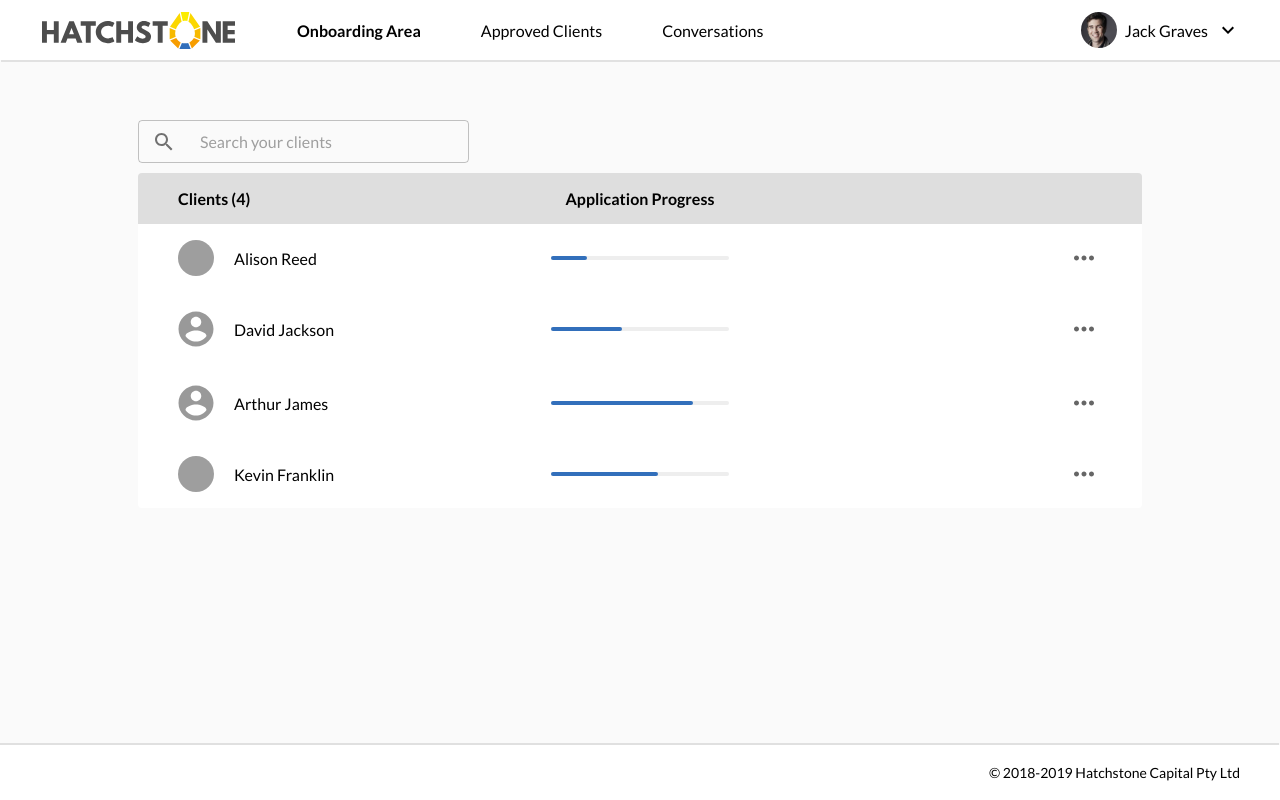
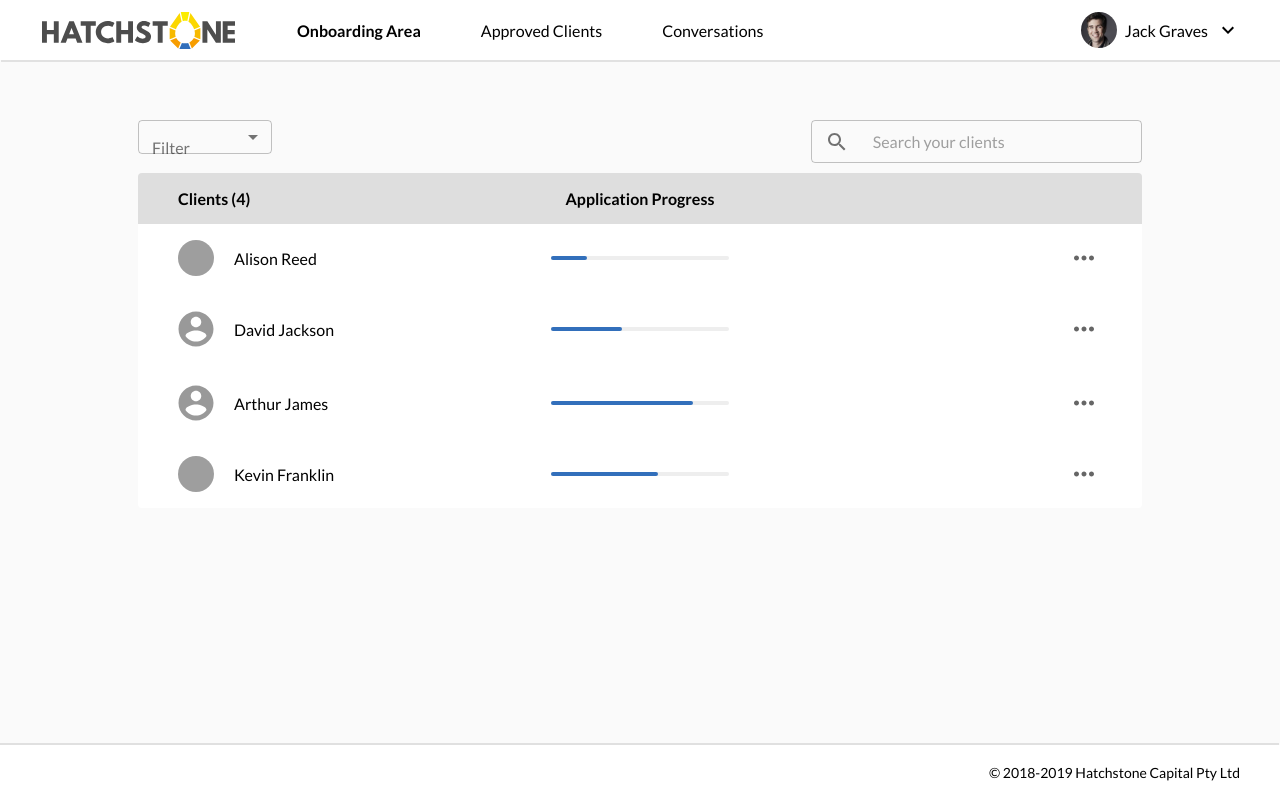
Before and after one commit to tomsmi321/hatchstone-frontend, a React (Create React App) app: page /onboarding-clients in a window 1280 px wide. Built offline with nearby package versions, Linux system fonts and the light colour scheme; grey boxes are pictures that could not be loaded.

Commit message:
added a filter select dropdown

```diff
--- a/src/components/OnboardingClients/ClientsTable.jsx
+++ b/src/components/OnboardingClients/ClientsTable.jsx
@@ -6,8 +6,6 @@ const Wrapper = styled.div`
   margin-top: 10px;
   text-align: left;
 `
-
-
 const WrapperHeader = styled.div`
   /* background-color: lightgreen; */
   padding: 16px 40px;
--- a/src/components/OnboardingClients/index.jsx
+++ b/src/components/OnboardingClients/index.jsx
@@ -2,15 +2,21 @@ import React from 'react';
 import styled from 'styled-components';
 import { SearchField } from 'uiKit/userInput/TextField'
 import ClientsTable from './ClientsTable'
+import { SimpleSelect} from '../../uiKit/SimpleSelect';
 
-const Container = styled.div`
+const Wrapper = styled.div`
   margin: 60px auto 0px auto;
   max-width: 1004px;
   text-align: center;
 `
 
-const SearchContainer = styled.div`
+const WrapperSearchField = styled.div`
   width: 33%;
+`
+
+const WrapperSearchAndFilterFields =styled.div`
+  display: flex;
+  justify-content: space-between;
 `
 
 const OnboardingClientsPage = () => {
@@ -49,18 +55,21 @@ const OnboardingClientsPage = () => {
       ]
 
     return (
-        <Container>
+        <Wrapper>
             { clients.length ? (
               <>
-                <SearchContainer>
-                  <SearchField placeholder="Search your clients" />
-                </SearchContainer>
+                <WrapperSearchAndFilterFields>
+                  <SimpleSelect />
+                  <WrapperSearchField>
+                    <SearchField placeholder="Search your clients" />
+                  </WrapperSearchField>
+                </WrapperSearchAndFilterFields>
                 <ClientsTable clients={clients} />
               </>
             ) : (
               <div>There are no approved clients</div>
             )}
-        </Container>
+        </Wrapper>
       )
 }
 
--- a/src/uiKit/SimpleSelect.jsx
+++ b/src/uiKit/SimpleSelect.jsx
@@ -4,11 +4,21 @@ import InputLabel from '@material-ui/core/InputLabel';
 import MenuItem from '@material-ui/core/MenuItem';
 import FormControl from '@material-ui/core/FormControl';
 import Select from '@material-ui/core/Select';
+import styled from 'styled-components';
+
+
+const StyledSelect = styled(Select)`
+  &&& {
+    height: 4.3vh;
+    width: 10.5vw;
+    font-size: 14px;
+  }
+`
 
 const useStyles = makeStyles(theme => ({
     formControl: {
-      margin: theme.spacing(1),
-      minWidth: 120,
+      // margin: theme.spacing(1),
+      // minWidth: 152,
     },
     selectEmpty: {
       marginTop: theme.spacing(2),
@@ -18,7 +28,7 @@ const useStyles = makeStyles(theme => ({
 
 export function SimpleSelect() {
     const classes = useStyles();
-    const [age, setAge] = React.useState('');
+    const [filter, setFilter] = React.useState('');
 
     const inputLabel = React.useRef(null);
     const [labelWidth, setLabelWidth] = React.useState(0);
@@ -27,30 +37,29 @@ export function SimpleSelect() {
     }, []);
 
     const handleChange = event => {
-      setAge(event.target.value);
+      setFilter(event.target.value);
     };
 
     return (
-        <div>
+      <div>
         <FormControl variant="outlined" className={classes.formControl}>
             <InputLabel ref={inputLabel} id="demo-simple-select-outlined-label">
-            Age
+            Filter
             </InputLabel>
-            <Select
+            <StyledSelect
             labelId="demo-simple-select-outlined-label"
             id="demo-simple-select-outlined"
-            value={age}
+            value={filter}
             onChange={handleChange}
             labelWidth={labelWidth}
+            labelHeight={100}
             >
             <MenuItem value="">
                 <em>None</em>
             </MenuItem>
-            <MenuItem value={10}>Ten</MenuItem>
-            <MenuItem value={20}>Twenty</MenuItem>
-            <MenuItem value={30}>Thirty</MenuItem>
-            </Select>
+            <MenuItem value="Progress">Sort By: Progress</MenuItem>
+            </StyledSelect>
         </FormControl>
-        </div>
+      </div>
     )
 }
```
